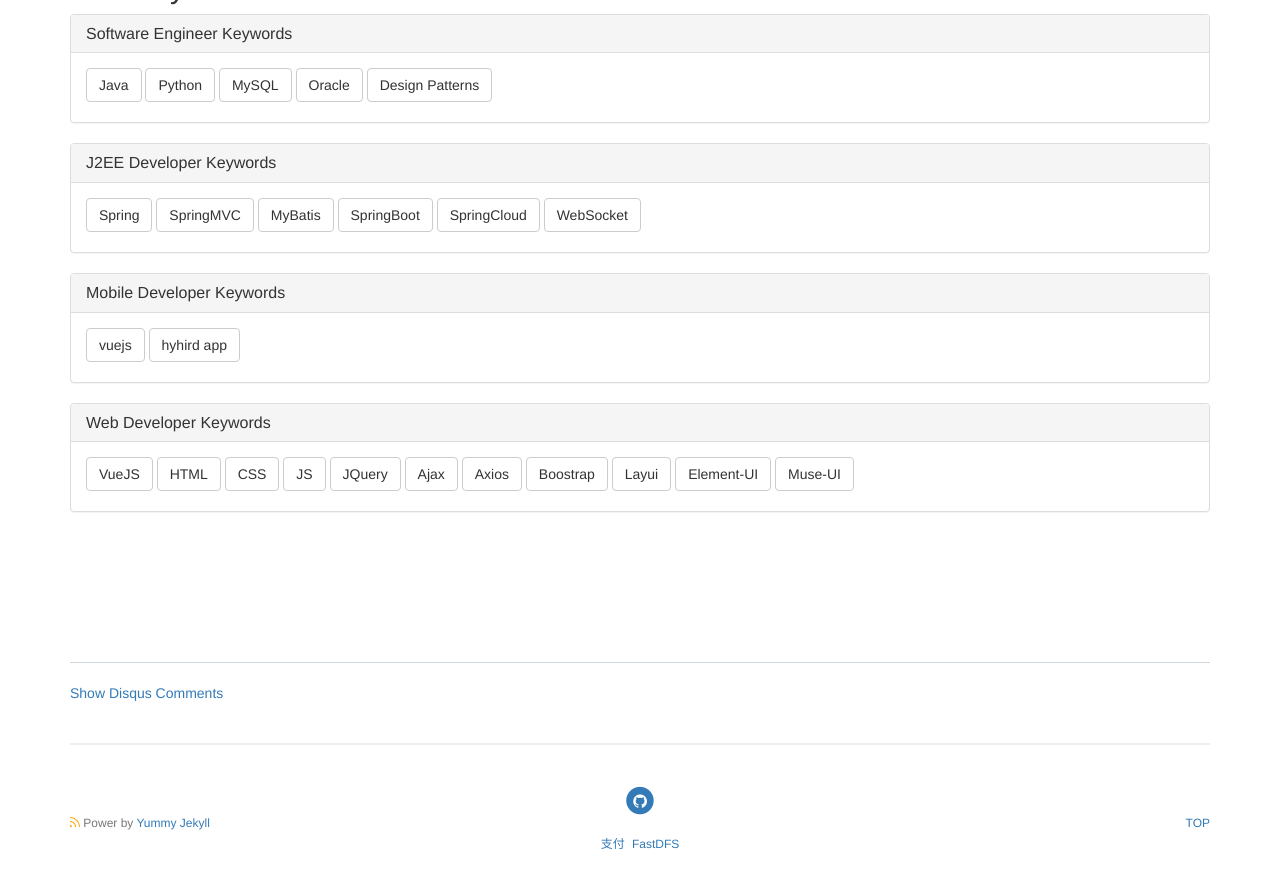
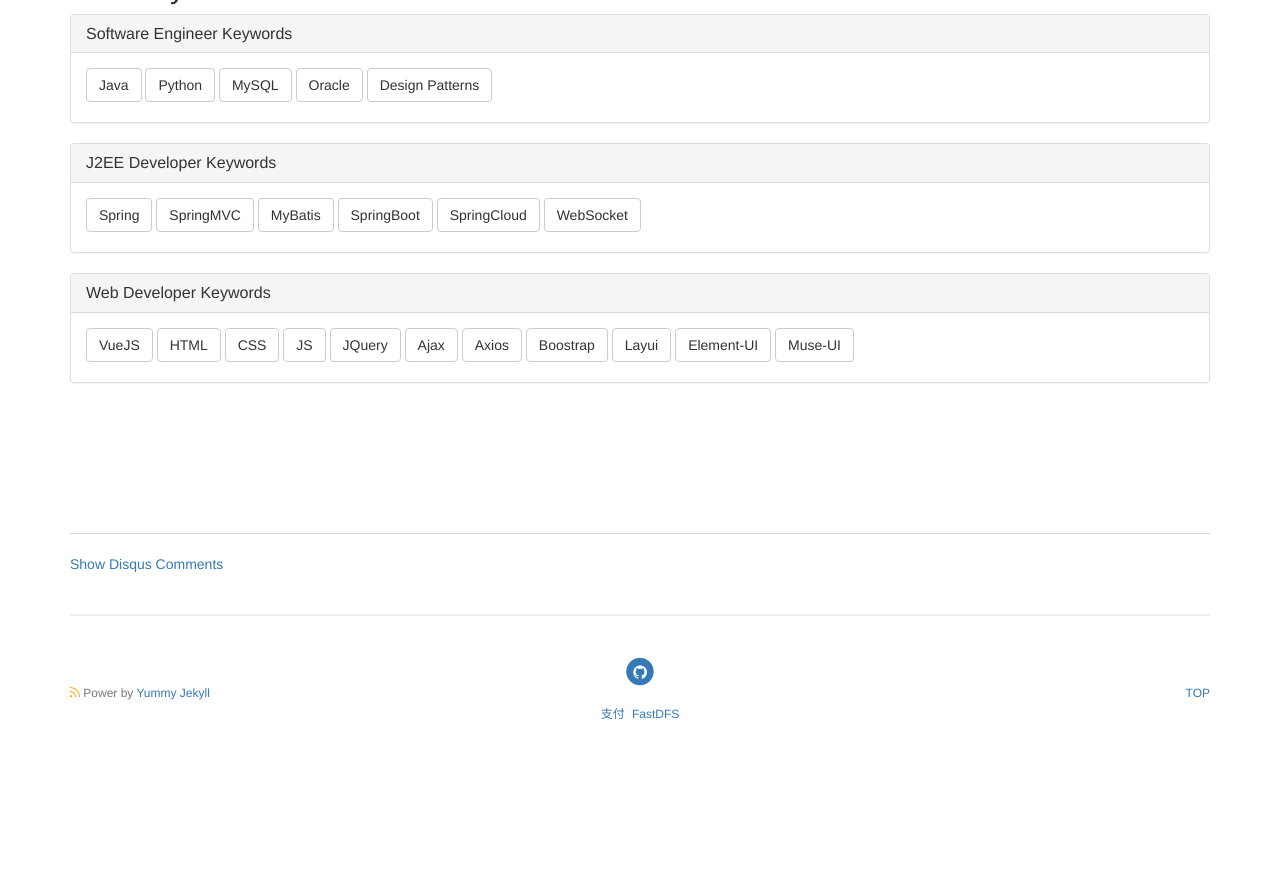
Before and after one commit to hanhuoer/hanhuoer.github.io, a Jekyll site: the page built from pages/about.md, in a window 1280 px wide and 900 px high, scrolled down 698 px. Shown: the top 888 px of the window. Built offline with Jekyll 4.4.1, drawn with Linux system fonts in a browser that asks for light colours; nearby versions of some CDN libraries; comment, search, counter and statistics services are not loaded; after the commit the page ends 1468 px from its top, so only the background shows below that.

Commit message:
:pencil:

```diff
--- a/_includes/about.html
+++ b/_includes/about.html
@@ -39,19 +39,6 @@
         </div>
         {% endif %}
 
-        {% if site.skill_mobile_app_keywords %}
-        <div class="panel panel-default">
-            <div class="panel-heading">
-                <h3 class="panel-title">Mobile Developer Keywords</h3>
-            </div>
-            <div class="panel-body">
-                {% for keyword in site.skill_mobile_app_keywords %}
-                <button class="btn btn-default" type="button">{{ keyword }}</button>
-                {% endfor %}
-            </div>
-        </div>
-        {% endif %}
-
         {% if site.skill_web_keywords %}
         <div class="panel panel-default">
             <div class="panel-heading">
@@ -65,6 +52,19 @@
         </div>
         {% endif %}
 
+<!--        {% if site.skill_mobile_app_keywords %}
+        <div class="panel panel-default">
+            <div class="panel-heading">
+                <h3 class="panel-title">Mobile Developer Keywords</h3>
+            </div>
+            <div class="panel-body">
+                {% for keyword in site.skill_mobile_app_keywords %}
+                <button class="btn btn-default" type="button">{{ keyword }}</button>
+                {% endfor %}
+            </div>
+        </div>
+        {% endif %}-->
+
         <!--Comments-->
         <div class="comment">
             {% include comments.html %}
```
